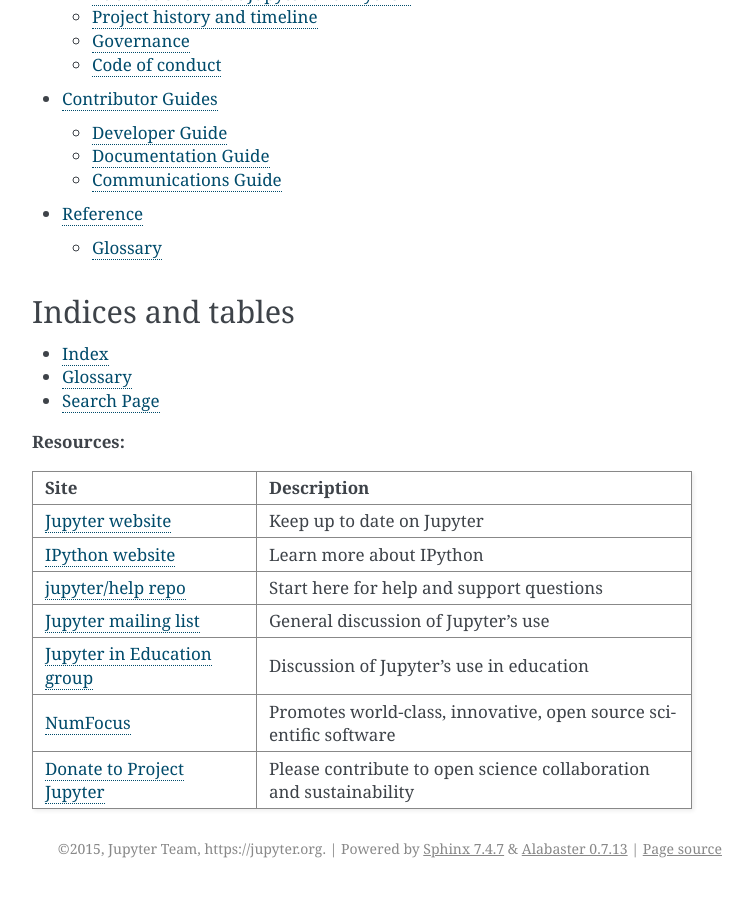
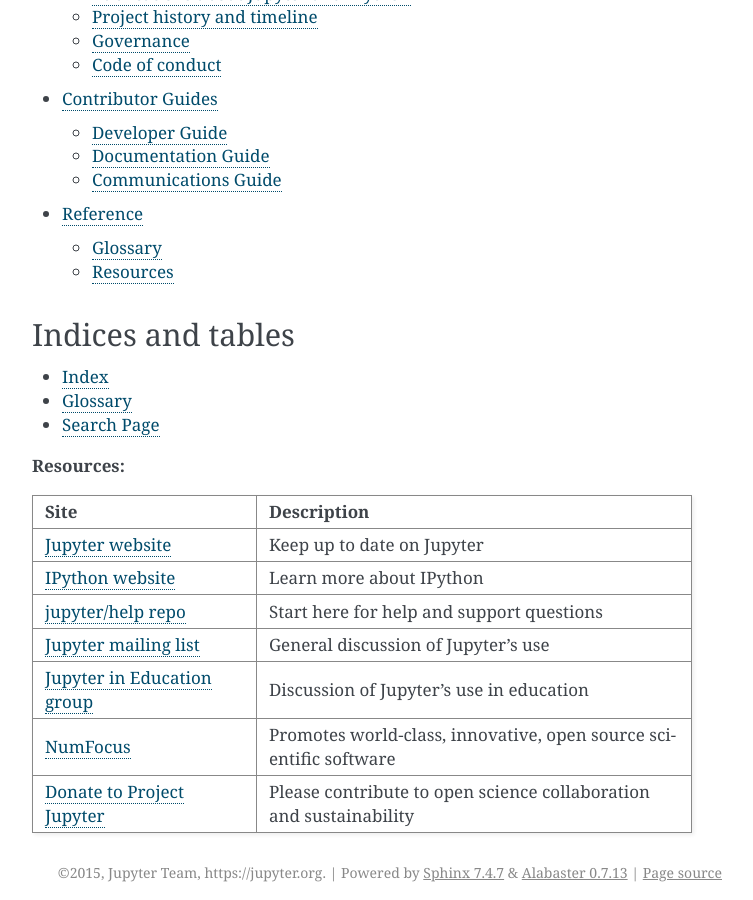
Before and after one commit to jupyter/jupyter, a Sphinx documentation site: the page built from docs/source/contents.rst, in a window 1280 px wide and 900 px high, scrolled down 630 px. Shown: the whole window, without its empty margins (388-1141 px from the left). Built offline with Sphinx 7.4.7, drawn with Linux system fonts in a browser that asks for light colours; pages that are not in the unit, such as notebooks, are missing from menus.

Commit message:
Fix image size and update references

```diff
--- a/docs/source/architecture/visual_overview.rst
+++ b/docs/source/architecture/visual_overview.rst
@@ -5,3 +5,5 @@
 
 
 .. image:: ../_static/_images/repos_map.svg
+   :width: 75%
+   :alt: Architecture diagram of project relationships
--- a/docs/source/reference/content-reference.rst
+++ b/docs/source/reference/content-reference.rst
@@ -5,5 +5,10 @@
    :maxdepth: 1
 
    ../glossary
-   :ref:`genindex`
-   :ref:`search`
+
+
+Resources
+---------
+
+- :ref:`genindex`
+- :ref:`search`
```
